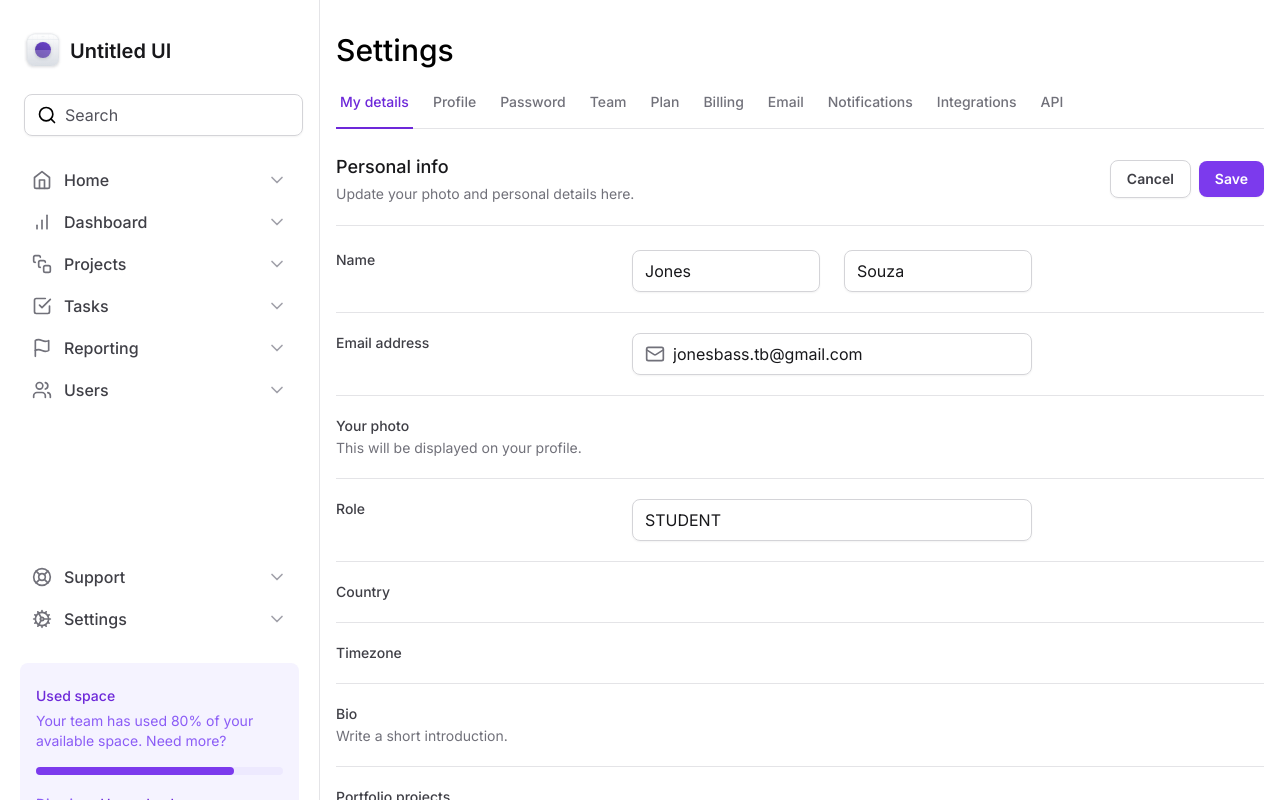
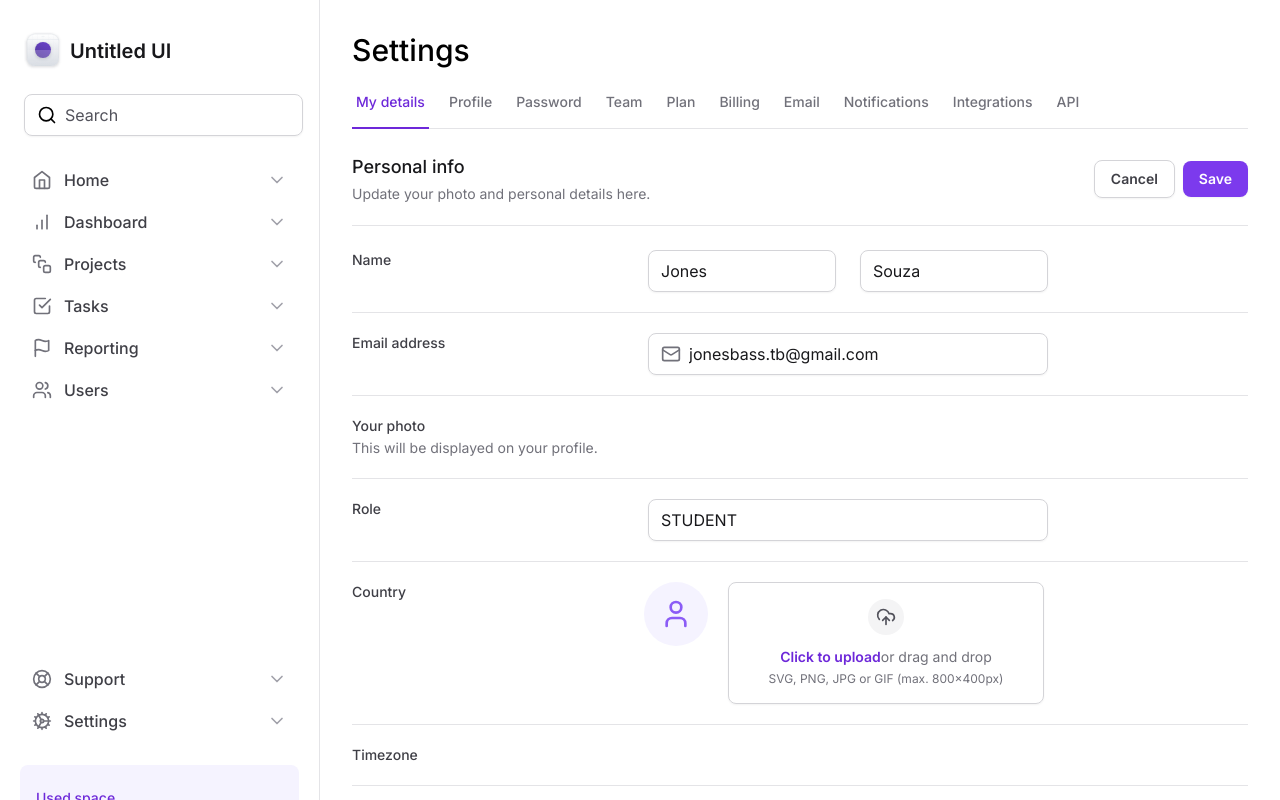
Before and after one commit to Jones-bass/tailwind-next, a Next.js app: page / in a window 1280 px wide. Shown: the top 800 px of the page. Built offline with nearby package versions, Linux system fonts and the light colour scheme.

Commit message:
Upload Avatar

```diff
--- a/src/app/layout.tsx
+++ b/src/app/layout.tsx
@@ -20,7 +20,7 @@ export default function RootLayout({
       <body className={inter.className}>
         <div className="grid min-h-screen grid-cols-app">
           <Sidebar />
-          <main className="px-4 pb-12 pt-8">{children}</main>
+          <main className="px-8 pb-12 pt-8">{children}</main>
         </div>
       </body>
     </html>
--- a/src/app/page.tsx
+++ b/src/app/page.tsx
@@ -1,6 +1,6 @@
 import { SettingsTabs } from '@/components/SettingsTabs'
 import * as Input from '@/components/Input'
-import { Mail } from 'lucide-react'
+import { Mail, UploadCloud, User } from 'lucide-react'
 
 export default function Home() {
   return (
@@ -58,7 +58,7 @@ export default function Home() {
 
           <div className="grid grid-cols-form gap-3 pt-5">
             <label
-              htmlFor="email"
+              htmlFor="photo"
               className="text-sm font-medium text-zinc-700"
             >
               Email address
@@ -85,7 +85,6 @@ export default function Home() {
                 This will be displayed on your profile.
               </span>
             </label>
-            <div />
           </div>
 
           <div className="grid grid-cols-form gap-3 pt-5">
@@ -104,6 +103,34 @@ export default function Home() {
             >
               Country
             </label>
+            <div className="flex items-start gap-5">
+              <div className="flex h-16 w-16 items-center justify-center rounded-full bg-violet-50">
+                <User className="h-8 w-8 text-violet-500" />
+              </div>
+
+              <label
+                htmlFor="photo"
+                className="group flex flex-1 cursor-pointer flex-col items-center gap-3 rounded-lg border border-zinc-300 px-6 py-4 text-center text-zinc-500 shadow-sm hover:border-violet-200 hover:bg-violet-25 hover:text-violet-500"
+              >
+                <div className="rounded-full border-6 border-zinc-50 bg-zinc-100 p-2 group-hover:border-violet-50 group-hover:bg-violet-100">
+                  <UploadCloud className="h-5 w-5 text-zinc-600 group-hover:text-violet-600" />
+                </div>
+
+                <div className="flex flex-col items-center gap-1">
+                  <span className="text-sm">
+                    <span className="font-semibold text-violet-700">
+                      Click to upload
+                    </span>
+                    or drag and drop
+                  </span>
+                  <span className="text-xs">
+                    SVG, PNG, JPG or GIF (max. 800x400px)
+                  </span>
+                </div>
+              </label>
+
+              <input type="file" className="sr-only" id="photo" />
+            </div>
             <div />
           </div>
 
--- a/tailwind.config.ts
+++ b/tailwind.config.ts
@@ -8,6 +8,16 @@ module.exports = {
         app: 'minmax(18rem, 20rem) 1fr',
         profile: 'max-content 1fr max-content',
         form: 'minmax(7.5rem, 17.5rem) minmax(25rem, 1fr) minmax(0, 15rem)',
+
+        borderWidth: {
+          6: '6px',
+        },
+
+        colors: {
+          violet: {
+            25: '#fcfaff',
+          },
+        },
       },
 
       maxWidth: {
```
